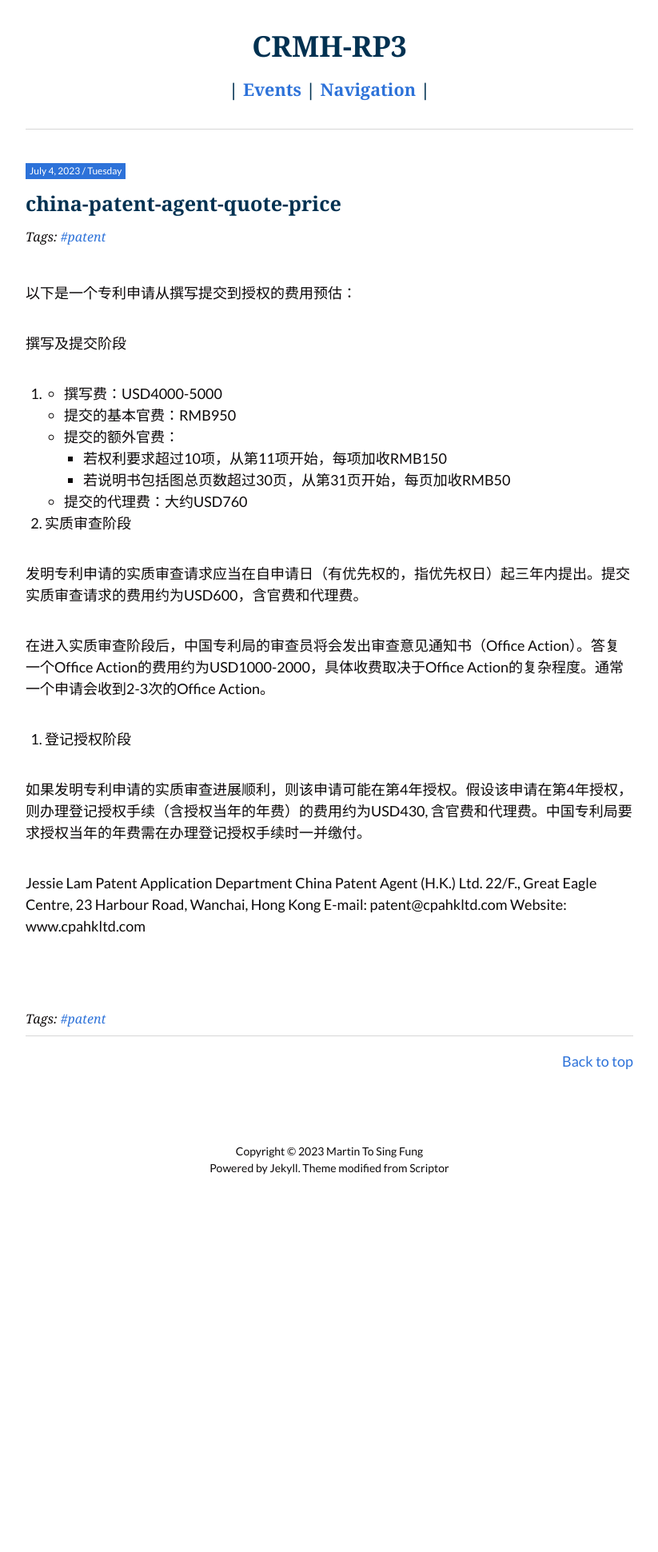
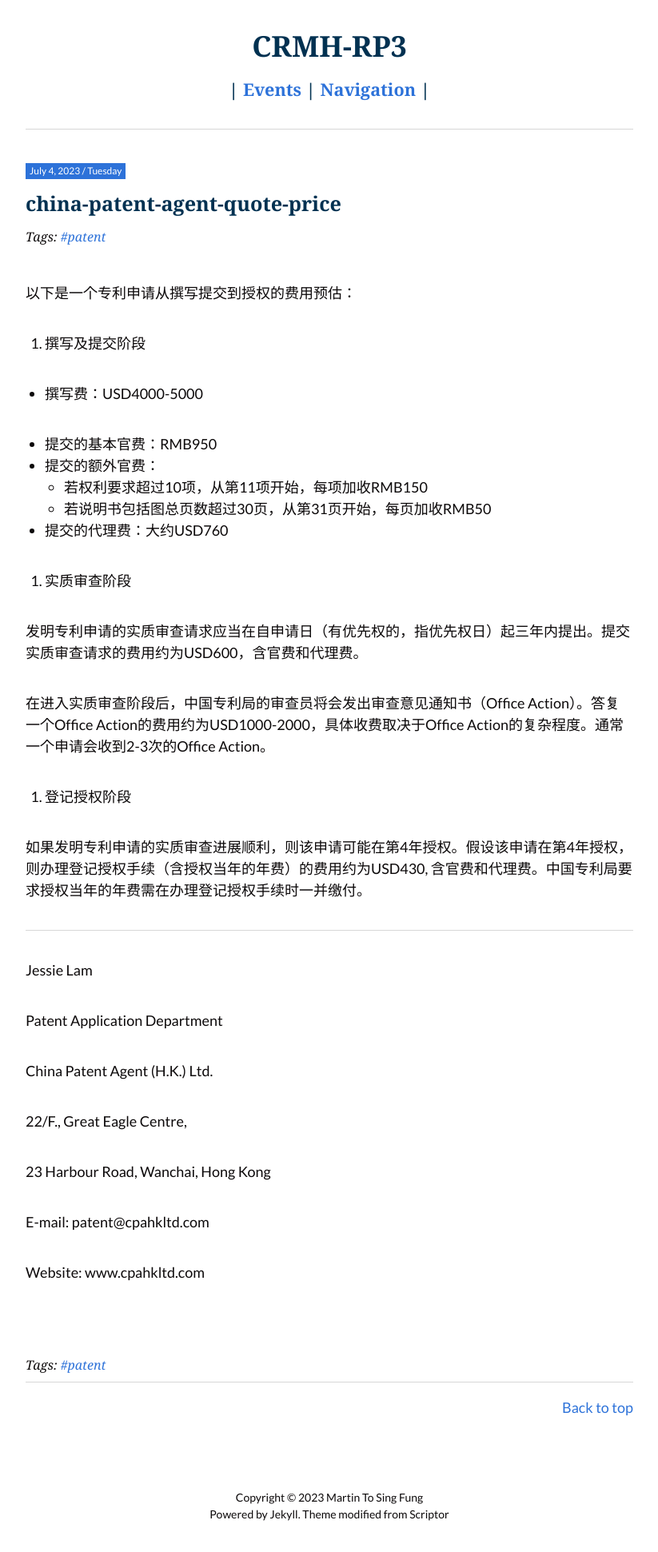
Before and after one commit to CRMH3/crmh3.github.io, a Jekyll site: the page built from _posts/2023-07-04-china-patent-agent-quote-price.md, in a window 1280 px wide. Shown: the whole page at 80% size, without its empty margins (228-1051 px from the left). Built offline with Jekyll 4.4.1, drawn with Linux system fonts in a browser that asks for light colours; before the commit the page ends 1508 px from its top, so only the background shows below that.

```diff
--- a/_posts/2023-07-04-china-patent-agent-quote-price.md
+++ b/_posts/2023-07-04-china-patent-agent-quote-price.md
@@ -6,14 +6,15 @@ tag: patent
 
 以下是一个专利申请从撰写提交到授权的费用预估：
 
- 撰写及提交阶段
+1. 撰写及提交阶段
 
-1. - 撰写费：USD4000-5000
-   - 提交的基本官费：RMB950
-   - 提交的额外官费：
-     - 若权利要求超过10项，从第11项开始，每项加收RMB150
-     - 若说明书包括图总页数超过30页，从第31页开始，每页加收RMB50
-   - 提交的代理费：大约USD760
+- 撰写费：USD4000-5000
+
+- 提交的基本官费：RMB950
+- 提交的额外官费：
+  - 若权利要求超过10项，从第11项开始，每项加收RMB150
+  - 若说明书包括图总页数超过30页，从第31页开始，每页加收RMB50
+- 提交的代理费：大约USD760
 
 2. 实质审查阶段
 
@@ -25,10 +26,18 @@ tag: patent
 
 如果发明专利申请的实质审查进展顺利，则该申请可能在第4年授权。假设该申请在第4年授权，则办理登记授权手续（含授权当年的年费）的费用约为USD430,  含官费和代理费。中国专利局要求授权当年的年费需在办理登记授权手续时一并缴付。
 
+---
+
 Jessie Lam
+
 Patent Application Department
+
 China Patent Agent (H.K.) Ltd.
+
 22/F., Great Eagle Centre,
+
 23 Harbour Road, Wanchai, Hong Kong
+
 E-mail: patent@cpahkltd.com
+
 Website: www.cpahkltd.com
```
